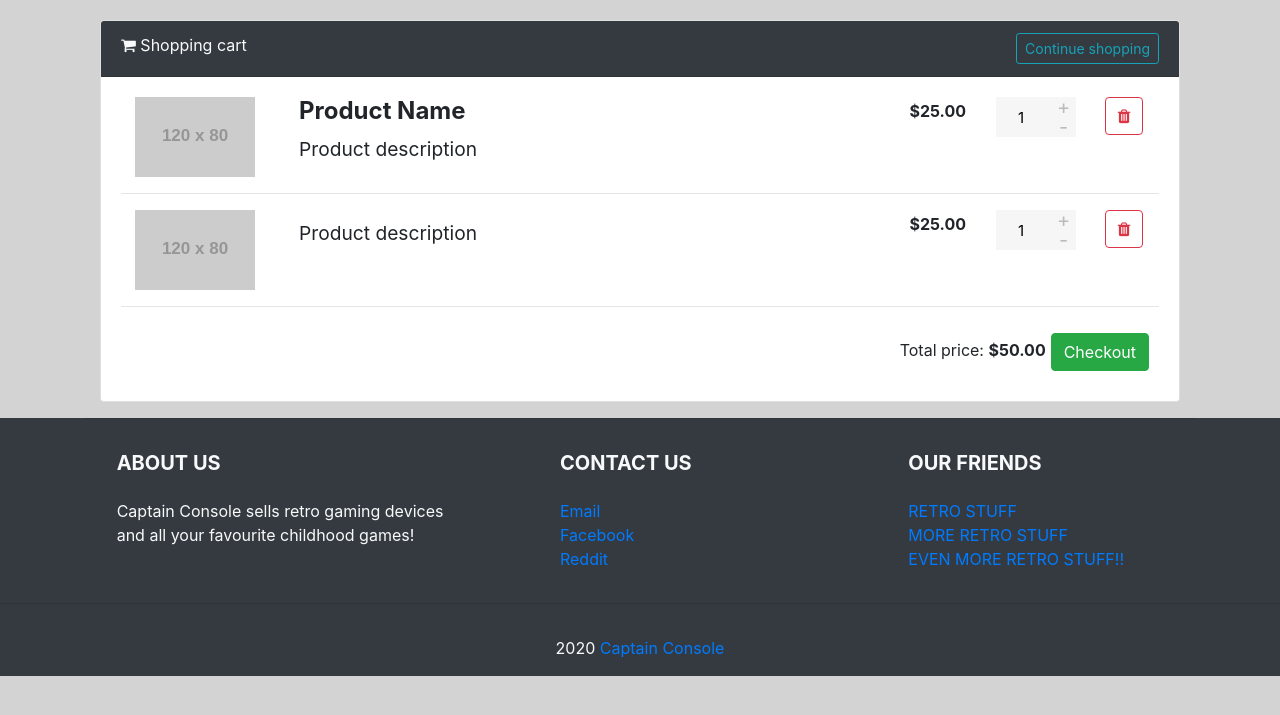
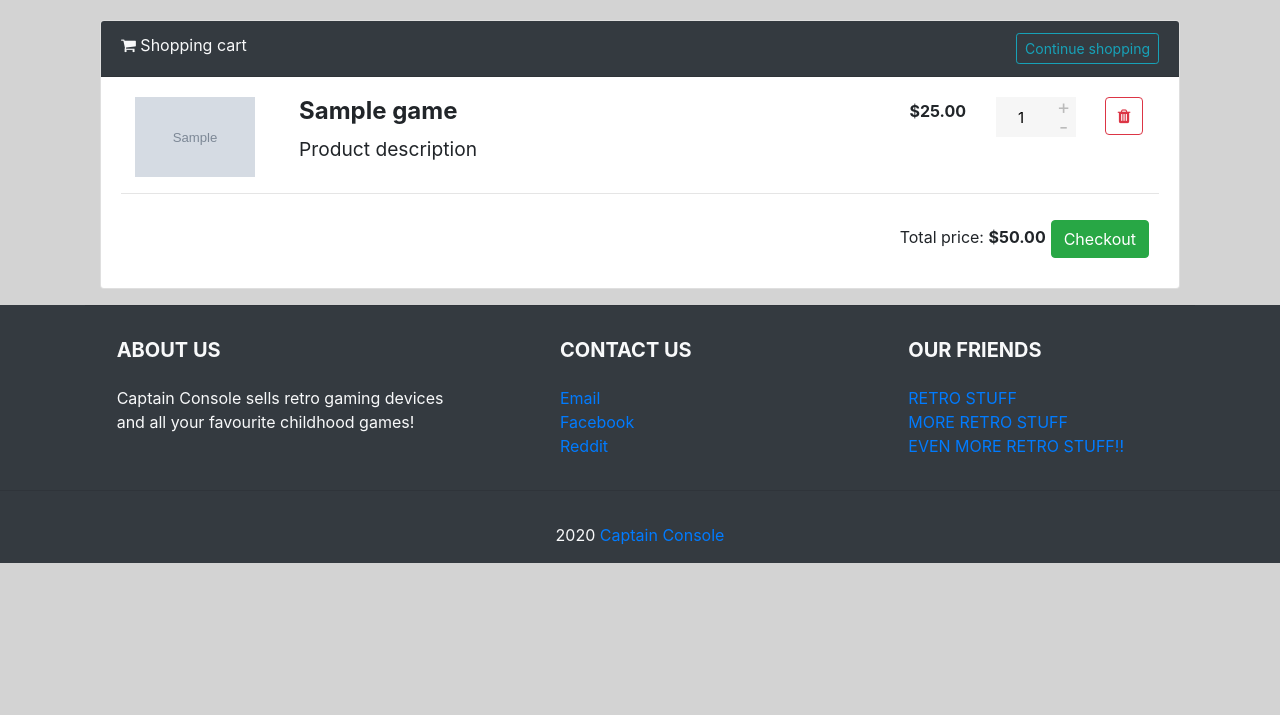
Before and after one commit to Daddara/T-220-VLN2, a Django app: template templates/checkout/checkout.html in a window 1280 px wide. Shown: the part 56-771 px from the top of the page. Run offline with Django 3.2, Linux system fonts and the light colour scheme; the template is opened without the code that fills it: most values are stand-ins (such as "Sample title", 1, 10 or a date in 2020); grey boxes marked "Sample" are stand-in pictures; grey boxes labelled with a size stand in for pictures from a placeholder-image service; some libraries are stand-ins or nearby versions.

Commit message:
adding cart stuff

```diff
--- a/cart/views.py
+++ b/cart/views.py
@@ -31,6 +31,7 @@ def add_to_cart(request, id):
             cart_instance.save()
     return redirect('hp-index')
 
+
 def index(request):
-    context = {'cart': Cart.objects.all().order_by('name') }
+    context = {'cart': Cart.objects.all().order_by('game')}
     return render(request, 'checkout/checkout.html', context)
--- a/checkout/views.py
+++ b/checkout/views.py
@@ -1,5 +1,9 @@
 from django.shortcuts import render
 
 # Create your views here.
+from cart.models import Cart
+
+
 def index(request):
-    return render(request, 'checkout/checkout.html')
+    context = {'cart': Cart.objects.all().order_by('game')}
+    return render(request, 'checkout/checkout.html', context)
--- a/templates/checkout/checkout.html
+++ b/templates/checkout/checkout.html
@@ -1,6 +1,5 @@
 {% extends 'base.html' %}
 {% block content %}
-
 <div class="container">
 
    <div class="card shopping-cart">
@@ -12,12 +11,13 @@
             </div>
             <div class="card-body">
                     <!-- PRODUCT -->
+                {% for cart_ in cart %}
                     <div class="row">
                         <div class="col-12 col-sm-12 col-md-2 text-center">
-                                <img class="img-responsive" src="http://placehold.it/120x80" alt="preview" width="120" height="80">
+                                <img class="img-responsive" src={{ cart_.game.image }} alt="preview" width="120" height="80">
                         </div>
                         <div class="col-12 text-sm-center col-sm-12 text-md-left col-md-6">
-                            <h4 class="product-name"><strong>Product Name</strong></h4>
+                            <h4 class="product-name"><strong>{{ cart_.game }}</strong></h4>
                             <h4>
                                 <small>Product description</small>
                             </h4>
@@ -42,42 +42,15 @@
                         </div>
                     </div>
                     <hr>
+                {% endfor %}
                     <!-- END PRODUCT -->
                     <!-- PRODUCT -->
-                    <div class="row">
-                        <div class="col-12 col-sm-12 col-md-2 text-center">
-                                <img class="img-responsive" src="http://placehold.it/120x80" alt="prewiew" width="120" height="80">
-                        </div>
-                        <div class="col-12 text-sm-center col-sm-12 text-md-left col-md-6">
-                            <h4 class="product-name"><strong></strong></h4>
-                            <h4>
-                                <small>Product description</small>
-                            </h4>
-                        </div>
-                        <div class="col-12 col-sm-12 text-sm-center col-md-4 text-md-right row">
-                            <div class="col-3 col-sm-3 col-md-6 text-md-right" style="padding-top: 5px">
-                                <h6><strong>$25.00<span class="text-muted"></span></strong></h6>
-                            </div>
-                            <div class="col-4 col-sm-4 col-md-4">
-                                <div class="quantity">
-                                    <input type="button" value="+" class="plus">
-                                    <input type="number" step="1" max="99" min="1" value="1" title="Qty" class="qty"
-                                           size="4">
-                                    <input type="button" value="-" class="minus">
-                                </div>
-                            </div>
-                            <div class="col-2 col-sm-2 col-md-2 text-right">
-                                <button type="button" class="btn btn-outline-danger btn-xs">
-                                    <i class="fa fa-trash" aria-hidden="true"></i>
-                                </button>
-                            </div>
-                        </div>
-                    </div>
-                    <hr>
+
                     <!-- END PRODUCT -->
                 <div class="pull-right">
 
                 </div>
+
 
                 <div class="pull-right" style="margin: 10px">
                     <a href="" class="btn btn-success pull-right">Checkout</a>
```
